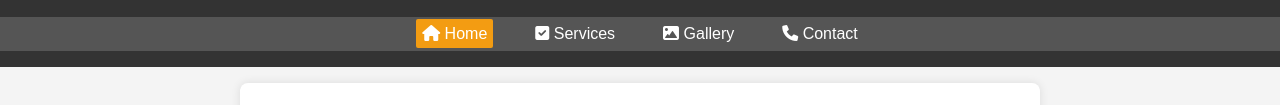
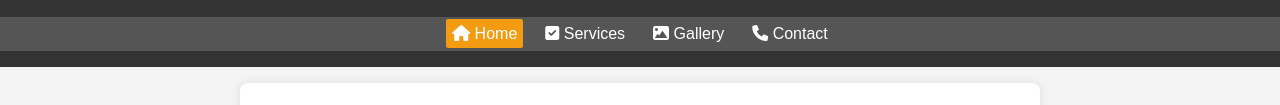
Before and after one commit to SkyCoffeeBreak/MTRtest, a plain HTML site: page index.html in a window 1280 px wide. Shown: the part 166-271 px from the top of the page. Drawn offline with Linux system fonts and the light colour scheme.

Commit message:
Update styles.css

```diff
--- a/styles.css
+++ b/styles.css
@@ -277,7 +277,7 @@ nav ul {
 }
 
 nav ul li {
-    margin: 0 18px;
+    margin: 0 8px;
 }
 
 nav ul li a {
```
